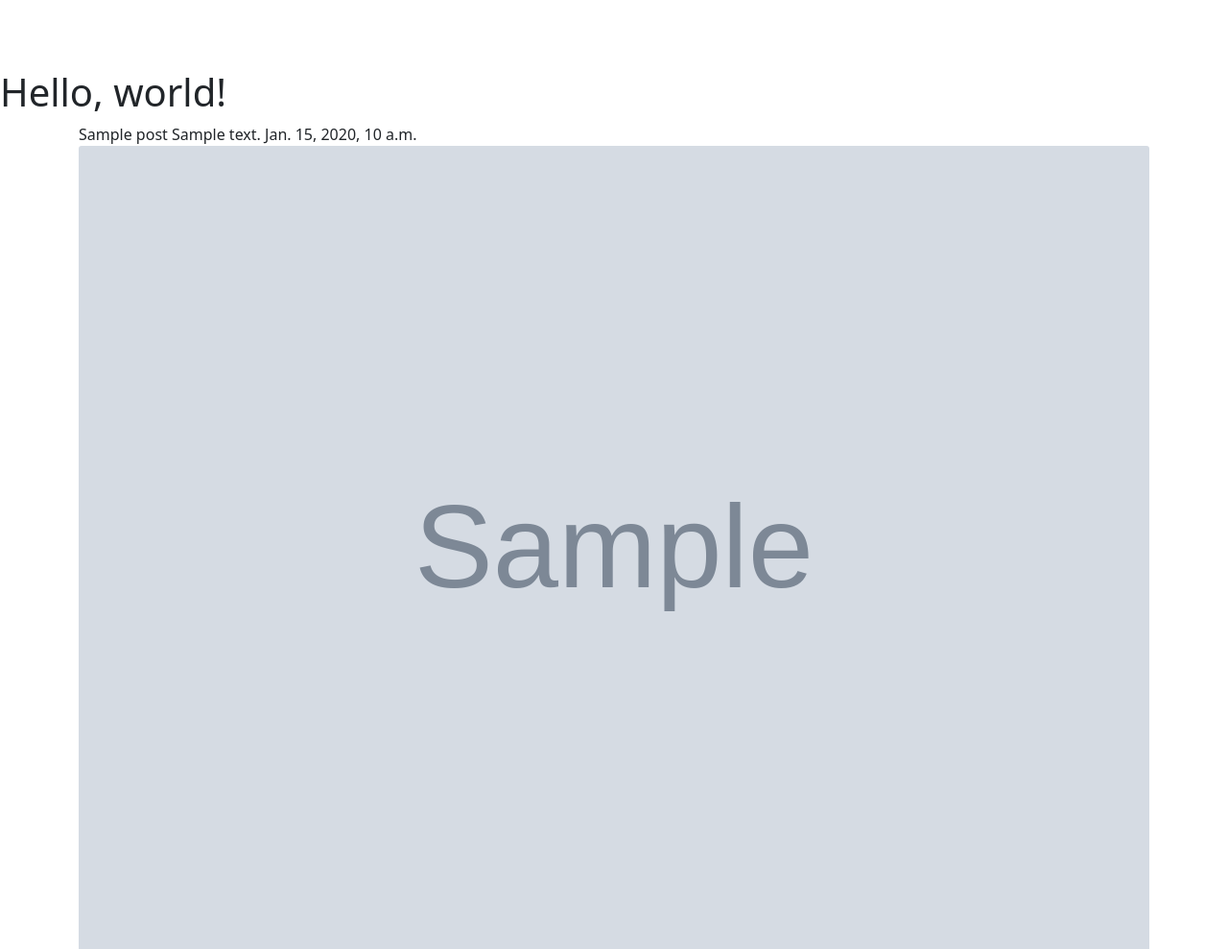
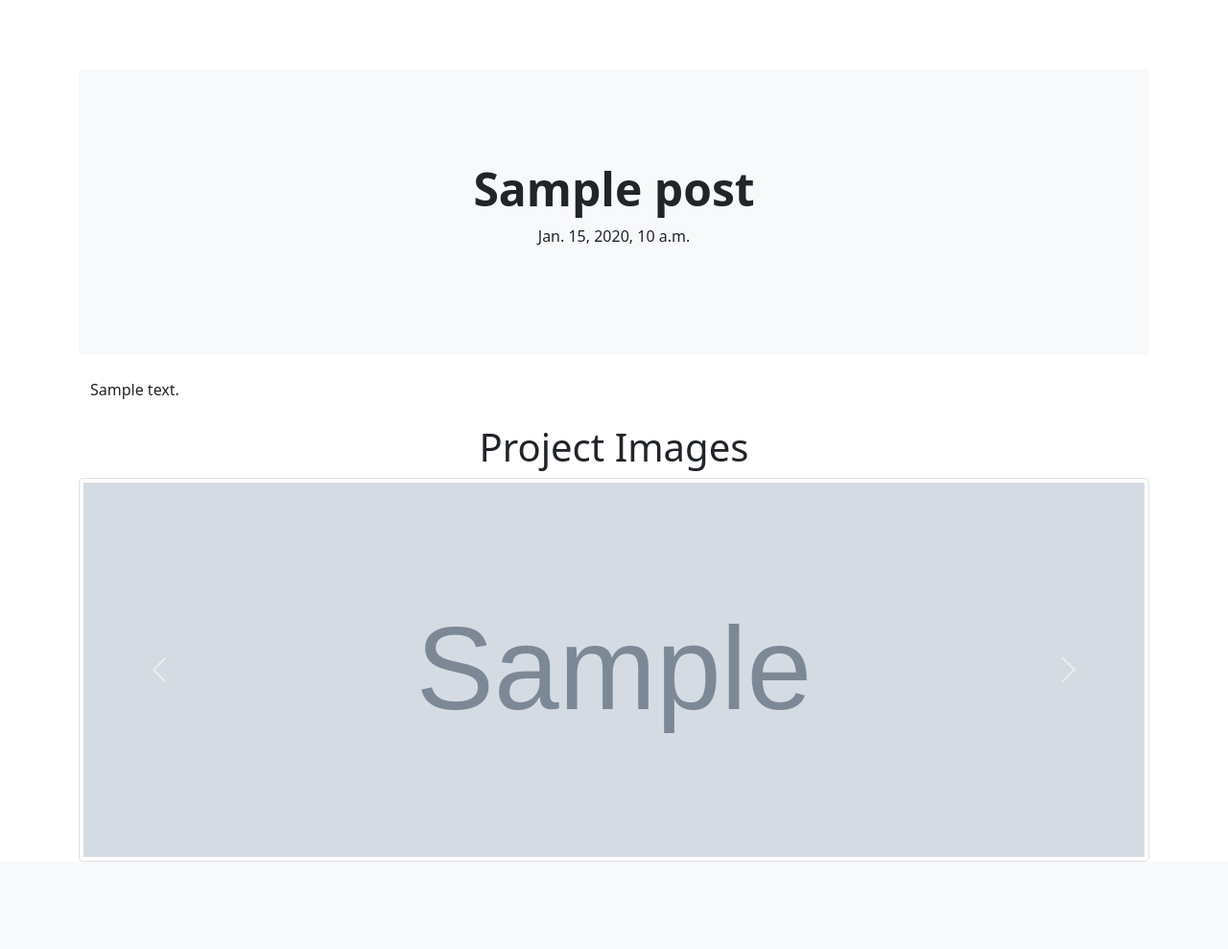
Before and after one commit to garethbreeze1993/myportfolio-2.0, a Django app: page /post/1/ in a window 1280 px wide. Shown: the part 56-1045 px from the top of the page at 96% size. After the commit the page ends 954 px from the top, so only its background shows below. Run offline with Django 3.2, Linux system fonts and the light colour scheme; tables that the repository leaves empty hold one stand-in row (values such as "Sample post"); grey boxes marked "Sample" are stand-in pictures.

Commit message:
Made the bootstrap image carousel work and styled the detail page a bit better

```diff
--- a/blog/templates/blog/detail.html
+++ b/blog/templates/blog/detail.html
@@ -1,17 +1,39 @@
 {% extends "base.html" %}
 {% block content %}
-    {{ post_obj.title }}
+    <article class="blog-post">
+        <div class="p-5 mb-4 bg-light rounded-3">
+      <div class="container-fluid py-5">
+        <h1 class="display-5 fw-bold" style="text-align: center">{{ post_obj.title }}</h1>
+          <p class="blog-post-meta" style="text-align: center">{{ post_obj.last_modified }}</p>
+      </div>
+    </div>
+        <div class="container">
+          <p class="card-text">{{ post_obj.text|safe|linebreaksbr }}</p>
+    </div>
 
-    {{ post_obj.text }}
-
-    {{ post_obj.last_modified }}
 
 
     <br/>
+<h1 style="text-align: center">Project Images</h1>
+    <div id="carouselExampleControls" class="carousel slide" data-bs-ride="carousel">
+  <div class="carousel-inner">
+      {% for image in images %}
+    <div class="carousel-item {% if forloop.first %} active{% endif %}">
+      <img src="{{ image.image.url }}" class="d-block w-100 img-thumbnail" alt="..." style="height:400px;">
+    </div>
+      {% endfor %}
+  </div>
+  <button class="carousel-control-prev" type="button" data-bs-target="#carouselExampleControls" data-bs-slide="prev">
+    <span class="carousel-control-prev-icon" aria-hidden="true"></span>
+    <span class="visually-hidden">Previous</span>
+  </button>
+  <button class="carousel-control-next" type="button" data-bs-target="#carouselExampleControls" data-bs-slide="next">
+    <span class="carousel-control-next-icon" aria-hidden="true"></span>
+    <span class="visually-hidden">Next</span>
+  </button>
+</div>
 
-    {% for image in images %}
-          <img src="{{ image.image.url }}" class="card-img-top" alt="...">
+    </article>
 
-    {% endfor %}
 
 {% endblock %}
--- a/templates/base.html
+++ b/templates/base.html
@@ -64,22 +64,13 @@
     {% endfor %}
 {% endif %}
       </div>
-    <h1>Hello, world!</h1>
 
   <div class="container mycontent">
         {% block content %}
         {% endblock %}
     </div>
 
-    <!-- Optional JavaScript; choose one of the two! -->
+<script src="https://cdn.jsdelivr.net/npm/bootstrap@5.0.1/dist/js/bootstrap.bundle.min.js" integrity="sha384-gtEjrD/SeCtmISkJkNUaaKMoLD0//ElJ19smozuHV6z3Iehds+3Ulb9Bn9Plx0x4" crossorigin="anonymous"></script>
 
-    <!-- Option 1: Bootstrap Bundle with Popper -->
-    <script src="https://cdn.jsdelivr.net/npm/bootstrap@5.0.1/dist/js/bootstrap.bundle.min.js" integrity="sha384-gtEjrD/SeCtmISkJkNUaaKMoLD0//ElJ19smozuHV6z3Iehds+3Ulb9Bn9Plx0x4" crossorigin="anonymous"></script>
-
-    <!-- Option 2: Separate Popper and Bootstrap JS -->
-    <!--
-    <script src="https://cdn.jsdelivr.net/npm/@popperjs/core@2.9.2/dist/umd/popper.min.js" integrity="sha384-IQsoLXl5PILFhosVNubq5LC7Qb9DXgDA9i+tQ8Zj3iwWAwPtgFTxbJ8NT4GN1R8p" crossorigin="anonymous"></script>
-    <script src="https://cdn.jsdelivr.net/npm/bootstrap@5.0.1/dist/js/bootstrap.min.js" integrity="sha384-Atwg2Pkwv9vp0ygtn1JAojH0nYbwNJLPhwyoVbhoPwBhjQPR5VtM2+xf0Uwh9KtT" crossorigin="anonymous"></script>
-    -->
   </body>
 </html>
```
